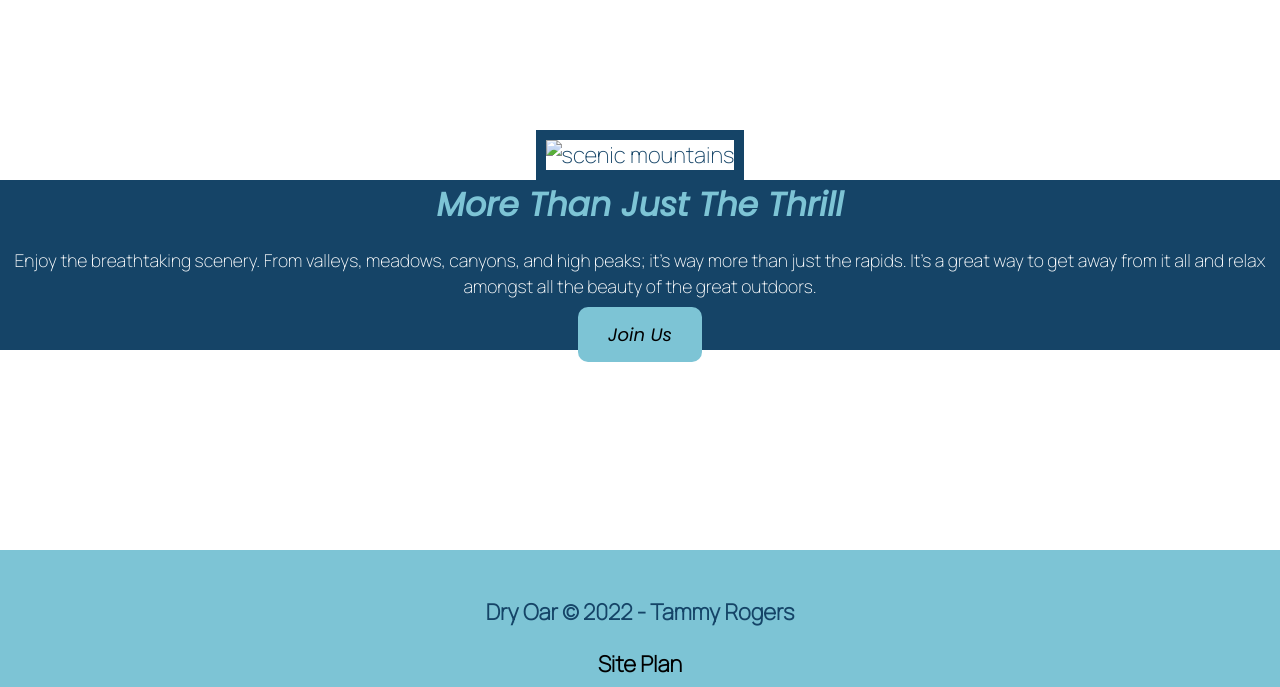
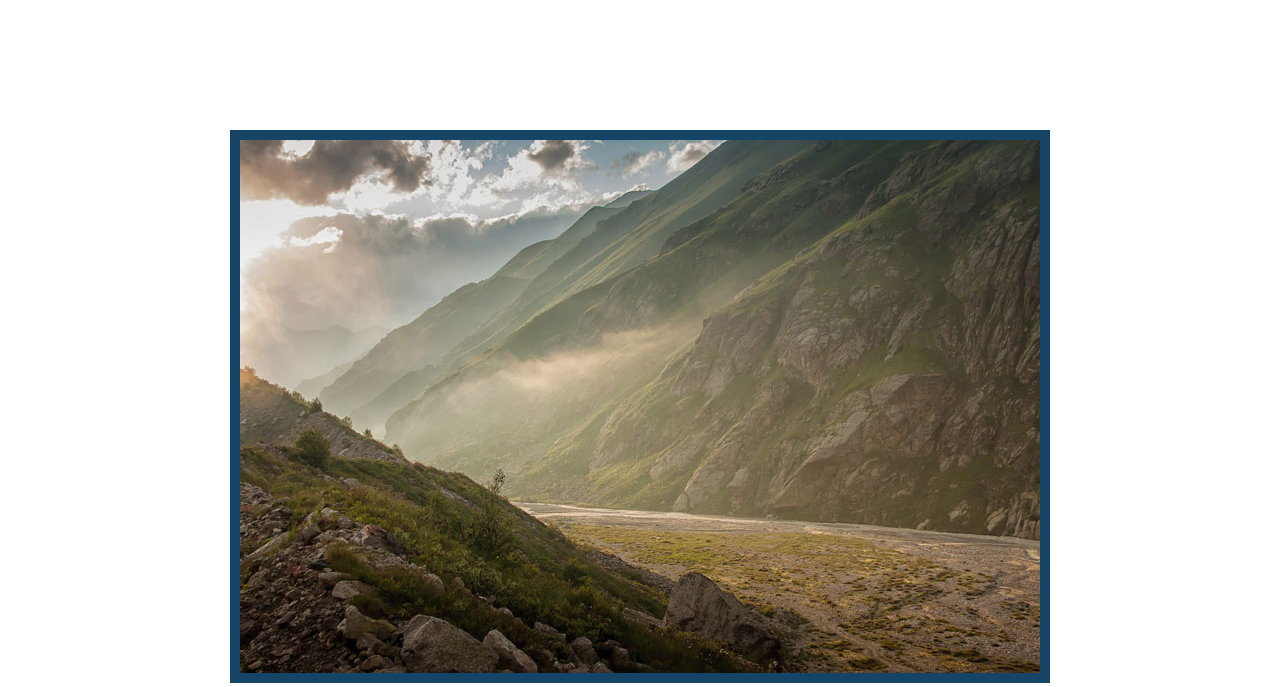
Before and after one commit to boydstammy/wdd130a, a plain HTML site: page wwr/index.html in a window 1280 px wide. Shown: the part 3960-4647 px from the top of the page. Drawn offline with Linux system fonts and the light colour scheme; the site is published under a folder, as on GitHub Pages, so addresses that start at the root find nothing.

Commit message:
updated img ref

```diff
--- a/wwr/index.html
+++ b/wwr/index.html
@@ -49,7 +49,7 @@
                 <h2>Rapids</h2>
             </section>
             <div id="background"></div>
-            <img class="mountains" src="/wwr/images/mountains.jpg" alt="scenic mountains">
+            <img class="mountains" src="images/mountains.jpg" alt="scenic mountains">
             <section class="msg">
                 <h2>More Than Just The Thrill</h2>
                 <p>Enjoy the breathtaking scenery. From valleys, meadows, canyons, and high peaks; it's way more than just the rapids. It's a great way to get away from it all and relax amongst all the beauty of the great outdoors. </p>
```
